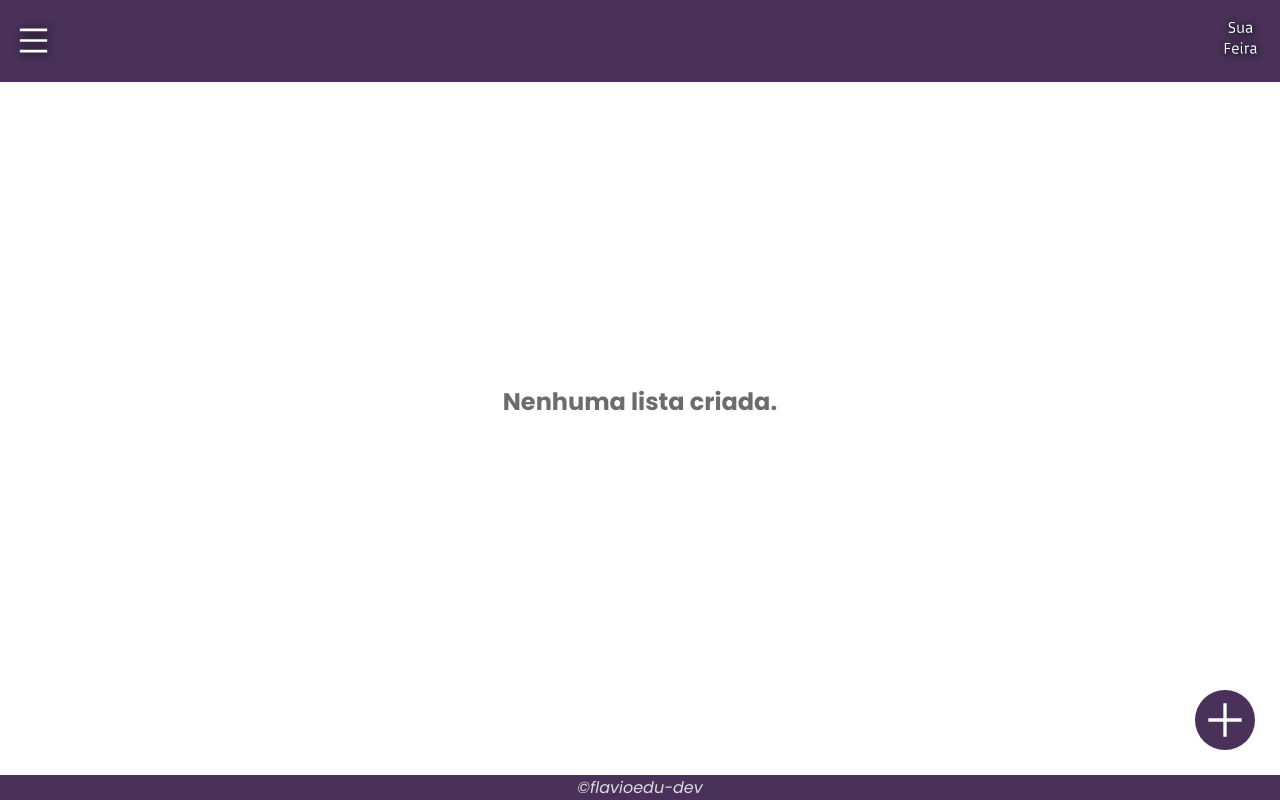
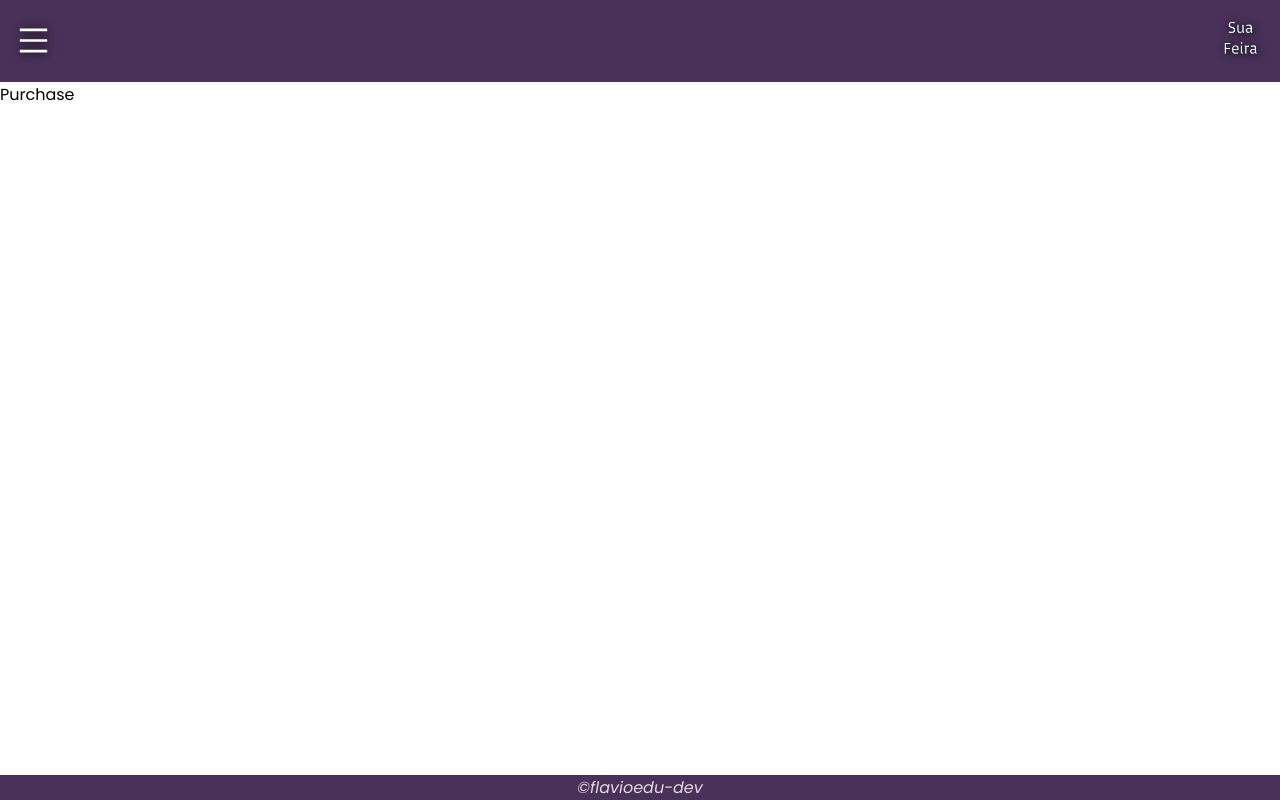
Before and after one commit to flavioedu-dev/mshop, a React (Vite) app: page /purchase in a window 1280 px wide. Built offline with nearby package versions, Linux system fonts and the light colour scheme.

Commit message:
add react-router-dom

```diff
--- a/package.json
+++ b/package.json
@@ -12,7 +12,8 @@
   "dependencies": {
     "react": "^18.2.0",
     "react-dom": "^18.2.0",
-    "react-icons": "^4.11.0"
+    "react-icons": "^4.11.0",
+    "react-router-dom": "^6.18.0"
   },
   "devDependencies": {
     "@types/react": "^18.2.15",
--- a/src/App.tsx
+++ b/src/App.tsx
@@ -1,20 +1,17 @@
 import './App.css'
 import Footer from './components/Footer/Footer'
 import Header from './components/Header/Header'
-import PurchaseButton from './components/PurchaseButton/PurchaseButton'
-import Purchases from './components/Purchases/Purchases'
+
+
+import { Outlet } from "react-router-dom"
 
 function App() {
 
   return (
     <>
       <Header />
-      <main>
-        <Purchases />
-        <PurchaseButton />
-      </main>
+      <Outlet />
       <Footer />
-
     </>
   )
 }
--- a/src/components/PurchaseButton/PurchaseButton.tsx
+++ b/src/components/PurchaseButton/PurchaseButton.tsx
@@ -2,9 +2,13 @@ import "./PurchaseButton.scss"
 
 import { GrAdd } from "react-icons/gr"
 
+import { useNavigate } from "react-router-dom"
+
 const PurchaseButton = () => {
+  const navigation = useNavigate()
+
   return (
-    <button className="purchase_btn">
+    <button className="purchase_btn" onClick={() => navigation("/purchase")}>
       <GrAdd></GrAdd>
     </button>
   )
--- a/src/main.tsx
+++ b/src/main.tsx
@@ -3,8 +3,19 @@ import ReactDOM from 'react-dom/client'
 import App from './App.tsx'
 import './index.css'
 
+import { BrowserRouter, Routes, Route } from "react-router-dom"
+import Purchase from './pages/Purchase.tsx'
+import Home from './pages/Home/Home.tsx'
+
 ReactDOM.createRoot(document.getElementById('root')!).render(
   <React.StrictMode>
-    <App />
+    <BrowserRouter>
+      <Routes>
+        <Route element={<App />}>
+          <Route path='/' element={<Home />} />
+          <Route path='/purchase' element={<Purchase />} />
+        </Route>
+      </Routes>
+    </BrowserRouter>
   </React.StrictMode>,
 )
--- /dev/null
+++ b/src/pages/Home/Home.tsx
@@ -0,0 +1,15 @@
+import Purchases from '../../components/Purchases/Purchases'
+import PurchaseButton from '../../components/PurchaseButton/PurchaseButton'
+
+const Home = () => {
+  return (
+    <>
+      <main>
+        <Purchases />
+        <PurchaseButton />
+      </main>
+    </>
+  )
+}
+
+export default Home
--- /dev/null
+++ b/src/pages/Purchase.tsx
@@ -0,0 +1,9 @@
+
+
+const Purchase = () => {
+  return (
+    <div>Purchase</div>
+  )
+}
+
+export default Purchase
```
Also changed, not shown: 1 other file (tests, documents, lock files or other folders).
